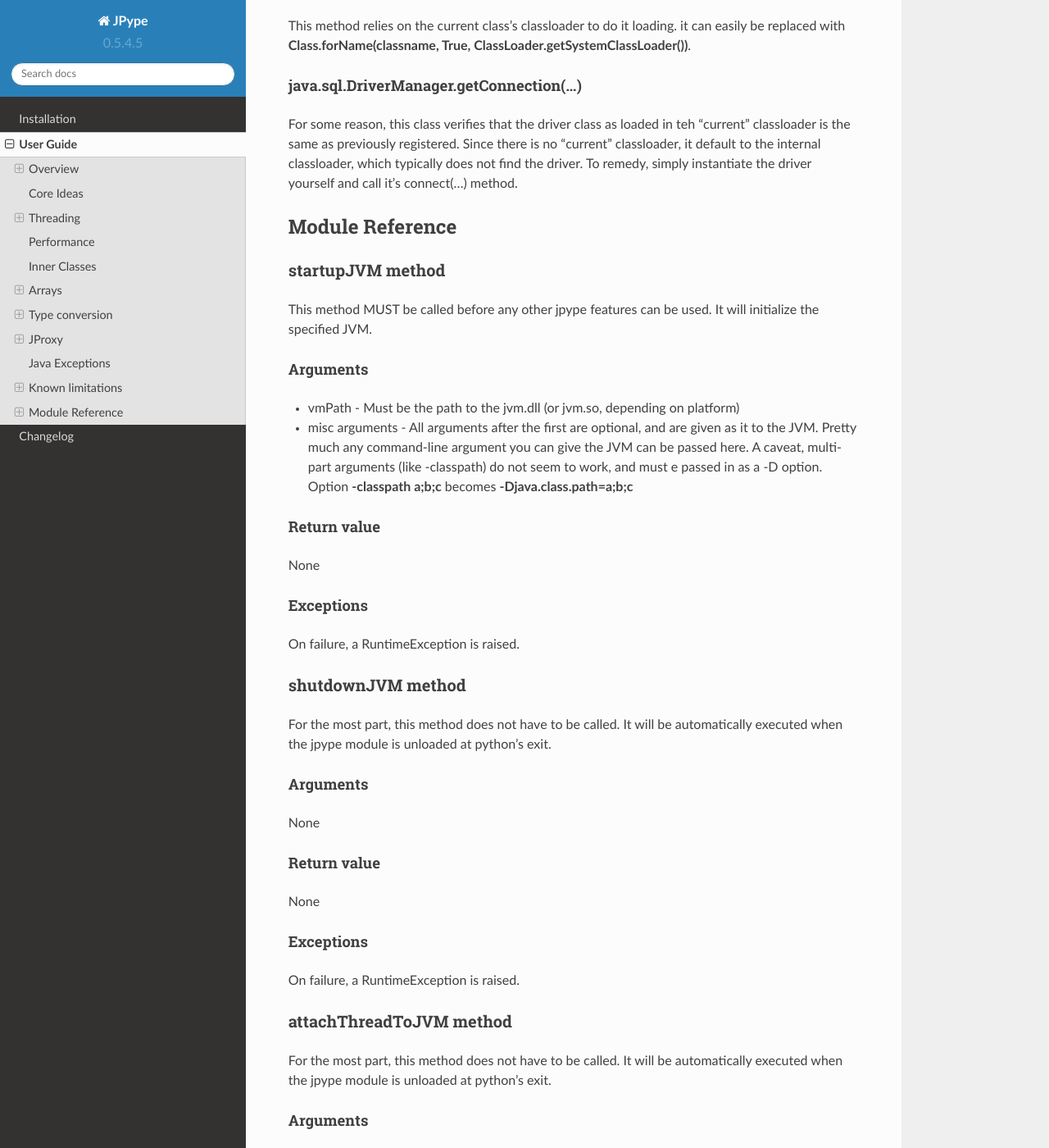
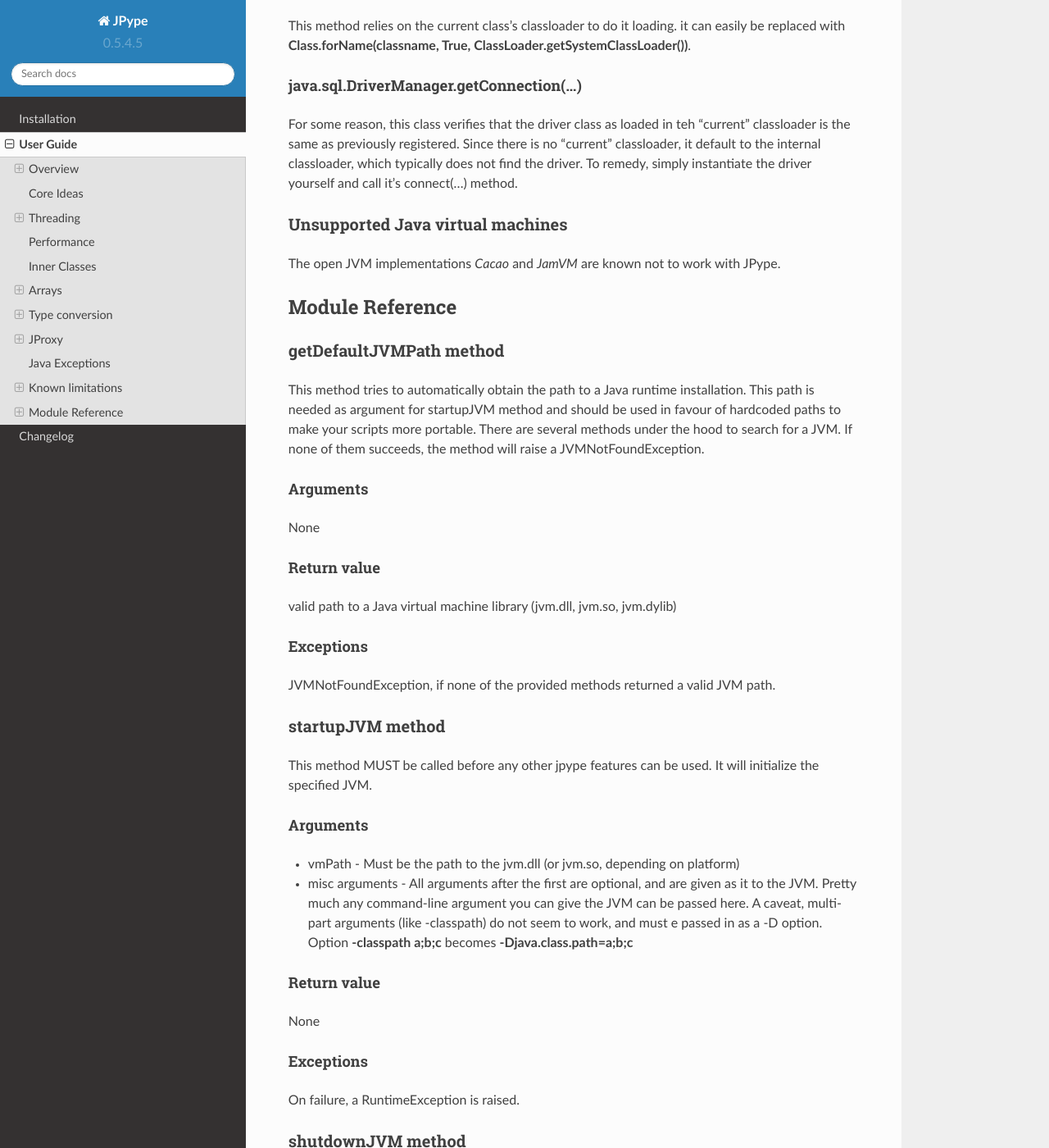
Before and after one commit to jpype-project/jpype, a Sphinx documentation site: the page built from doc/userguide.rst, in a window 1280 px wide and 1400 px high, scrolled down 8870 px. Shown: the whole window at 82% size. Built offline with Sphinx 7.4.7 and the Read the Docs theme 2.0.0, drawn with Linux system fonts in a browser that asks for light colours; some of the changed text lies outside the part shown.

Commit message:
[userguide] add doc for get_default_jvm_path

```diff
--- a/doc/userguide.rst
+++ b/doc/userguide.rst
@@ -48,7 +48,7 @@ Using JPype
 Here is a sample program to demonstrate how to use JPype : ::
 
   from jpype import *
-  startJVM("d:/tools/j2sdk/jre/bin/client/jvm.dll", "-ea")
+  startJVM(getDefaultJVMPath(), "-ea")
   java.lang.System.out.println("hello world")
   shutdownJVM()
 
@@ -457,9 +457,36 @@ typically does not find the driver. To remedy, simply instantiate the driver
 yourself and call it's connect(...) method.
 
 
+Unsupported Java virtual machines
+~~~~~~~~~~~~~~~~~~~~~~~~~~~~~~~~~
+The open JVM implementations *Cacao* and *JamVM* are known not to work with
+JPype.
+
 Module Reference
 ----------------
 
+getDefaultJVMPath method
+~~~~~~~~~~~~~~~~~~~~~~~~~~~
+
+This method tries to automatically obtain the path to a Java runtime
+installation. This path is needed as argument for startupJVM method and should
+be used in favour of hardcoded paths to make your scripts more portable.
+There are several methods under the hood to search for a JVM. If none
+of them succeeds, the method will raise a JVMNotFoundException.
+
+Arguments
+:::::::::
+
+None
+
+Return value
+::::::::::::
+
+valid path to a Java virtual machine library (jvm.dll, jvm.so, jvm.dylib)
+
+Exceptions
+::::::::::
+JVMNotFoundException, if none of the provided methods returned a valid JVM path.
 
 startupJVM method
 ~~~~~~~~~~~~~~~~~
@@ -657,7 +684,7 @@ the print and println methods!
 So for the following code : ::
 
   from jpype import *
-  startJVM("d:/tools/j2sdk/jre/bin/client/jvm.dll", "-ea")
+  startJVM(getDefaultJVMPath(), "-ea")
   java.lang.System.out.println(1)
   shutdownJVM()
 
@@ -669,7 +696,7 @@ wanted to call ...
 Changing the line thus : ::
 
   from jpype import *
-  startJVM("d:/tools/j2sdk/jre/bin/client/jvm.dll", "-ea")
+  startJVM(getDefaultJVMPath(), "-ea")
   java.lang.System.out.println(JByte(1)) # <--- wrap the 1 in a JByte
   shutdownJVM()
 
```
